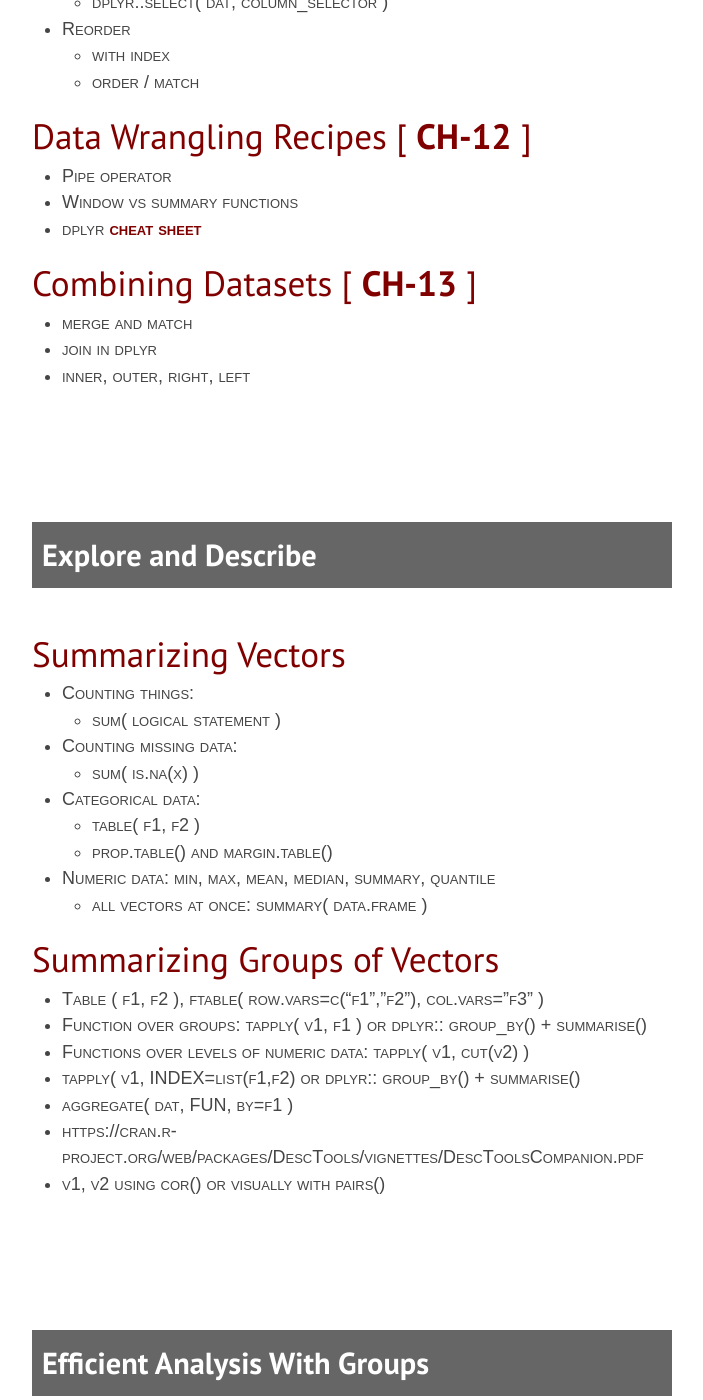
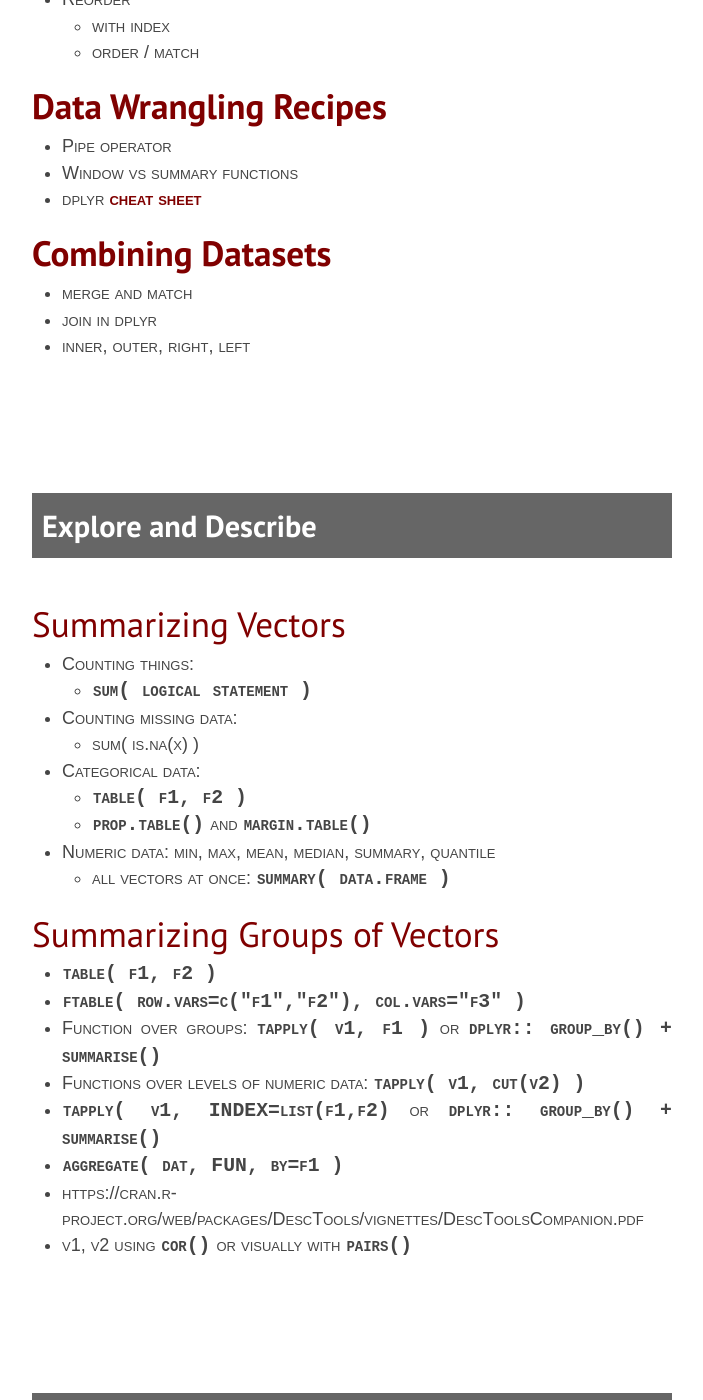
Before and after one commit to DS4PS/ds4ps.github.io, a Jekyll site: the page built from dp4ss.md, in a window 1280 px wide and 1400 px high, scrolled down 9129 px. Shown: the whole window, without its empty margins (288-991 px from the left). Built offline with Jekyll 4.4.1, drawn with Linux system fonts in a browser that asks for light colours; nearby versions of some CDN libraries; library files that are not in the unit come from our copies; some of the changed text lies outside the part shown.

Commit message:
Update dp4ss.md

```diff
--- a/dp4ss.md
+++ b/dp4ss.md
@@ -174,9 +174,9 @@
 
 ## [Vectors](http://ds4ps.org/dp4ss-textbook/ch-050-vectors.html)
 * Vector Types
-  - Numeric (V)
-  - Character (S)
-  - Factor (ordered vs unordered) (F)
+  - Numeric (v)
+  - Character (s)
+  - Factor (ordered vs unordered) (f)
   - Logical (true/false) (L)
 * Checking vector types
   - data class
@@ -212,7 +212,7 @@
 
 * Creating data frames from vectors
   - rows and columns
-* the $ operator
+* the `$` operator
 * Checking and changing class types
 
 
@@ -252,10 +252,10 @@
 ## Navigation
 * Working directories
   - paths: windows v linux
-  - current working directory: getwd()
-  - change working directory: setwd()
-  - check files in directory: dir()
-  - create new folder: dir.create( "name" )
+  - current working directory: `getwd()`
+  - change working directory: `setwd()`
+  - check files in directory: `dir()`
+  - create new folder: `dir.create( "name" )`
 * Unzip files
 * Delete files
 
@@ -313,7 +313,7 @@
 
 The goal of data wrangling is to create a **rodeo dataset** (clean and well-structured) that is ready for the big show (modeling and visualization)!
 
-## Slicing Datasets – Base R and dplyr  [ [CH-11](http://ds4ps.org/dp4ss-textbook/p-070-data-verbs.html) ]
+## [Slicing Datasets](http://ds4ps.org/dp4ss-textbook/p-070-data-verbs.html)
 * Subset operator []
   - by position
   - by name
@@ -330,12 +330,12 @@
   - with index
   - order / match
 
-## Data Wrangling Recipes [ [CH-12](http://ds4ps.org/dp4ss-textbook/p-072-data-recipes.html) ]
+## [Data Wrangling Recipes](http://ds4ps.org/dp4ss-textbook/p-072-data-recipes.html)
 * Pipe operator
 * Window vs summary functions
 * dplyr [cheat sheet](https://rstudio.com/wp-content/uploads/2015/02/data-wrangling-cheatsheet.pdf)
 
-## Combining Datasets  [ [CH-13](http://ds4ps.org/dp4ss-textbook/p-076-merging-data.html) ]
+## [Combining Datasets](http://ds4ps.org/dp4ss-textbook/p-076-merging-data.html)
 * merge and match
 * join in dplyr
 * inner, outer, right, left
@@ -349,24 +349,25 @@
 
 ## Summarizing Vectors
 * Counting things:
-  - sum( logical statement )
+  - `sum( logical statement )`
 * Counting missing data:
   - sum( is.na(x) )
 * Categorical data:
-  - table( f1, f2 )
-  - prop.table() and margin.table()
+  - `table( f1, f2 )`
+  - `prop.table()` and `margin.table()`
 * Numeric data:  min, max, mean, median, summary, quantile
-  - all vectors at once:  summary( data.frame )
+  - all vectors at once:  `summary( data.frame )`
 
 
 ## Summarizing Groups of Vectors
-* Table ( f1, f2 ), ftable( row.vars=c(“f1”,”f2”), col.vars=”f3” )
-* Function over groups:  tapply( v1, f1 )  or dplyr:: group_by() + summarise()
-* Functions over levels of numeric data:  tapply( v1, cut(v2) )
-* tapply( v1, INDEX=list(f1,f2)  or dplyr:: group_by() + summarise()
-* aggregate( dat, FUN, by=f1 )
+* `table( f1, f2 )`
+* `ftable( row.vars=c("f1","f2"), col.vars="f3" )`
+* Function over groups:  `tapply( v1, f1 )`  or `dplyr:: group_by() + summarise()`
+* Functions over levels of numeric data:  `tapply( v1, cut(v2) )`
+* `tapply( v1, INDEX=list(f1,f2)`  or `dplyr:: group_by() + summarise()`
+* `aggregate( dat, FUN, by=f1 )`
 * https://cran.r-project.org/web/packages/DescTools/vignettes/DescToolsCompanion.pdf
-* v1, v2 using cor() or visually with pairs()
+* v1, v2 using `cor()` or visually with `pairs()`
 
 <br>
 <br>
@@ -376,7 +377,7 @@
 
 # Efficient Analysis With Groups
 
-## Groups [ [CH-10](http://ds4ps.org/dp4ss-textbook/p-050-business-logic.html) ]
+## [Groups](http://ds4ps.org/dp4ss-textbook/p-050-business-logic.html)
 * Logical statements
   - define group criteria
   - TRUE signifies membership
@@ -389,7 +390,7 @@
 * Casting logical vectors
 
 
-## Group Structure [ [CH-14](http://ds4ps.org/dp4ss-textbook/p-073-group-structure.html) ]
+## [Group Structure](http://ds4ps.org/dp4ss-textbook/p-073-group-structure.html)
 * Combining factors and numeric data for analysis
 * Faceting in plots
 
@@ -409,22 +410,23 @@
 * Group dimensionality
   - how many unique groups are in the data?
   - combinatorics of attributes
-  - total groups from F1 and F2 = nlevels(F1) * nlevels(F2)
-* Latent groups
-  - clustering
+  - total groups from f1 and f2 `= nlevels(F1) · nlevels(F2)`
+
 * Groups as problem spaces
   - complexity theory
   - search
   - dimension reduction
 
+## Latent Groups
+  - clustering
 
 ## Analysis with Groups
 * Contingency tables
-  - counts of members:  F1 * F2
+  - counts of members:  `f1 · f2`
 * Statistics by group
-  - function applied over a group: V1 ~ F1 * F2
-  - apply() functions
-  - dplyr group_by() and summarize() functions
+  - function applied over a group: `v1 ~ f1 · f2`
+  - `apply()` functions
+  - dplyr `group_by()` and `summarize()` functions
 
 
 
```
